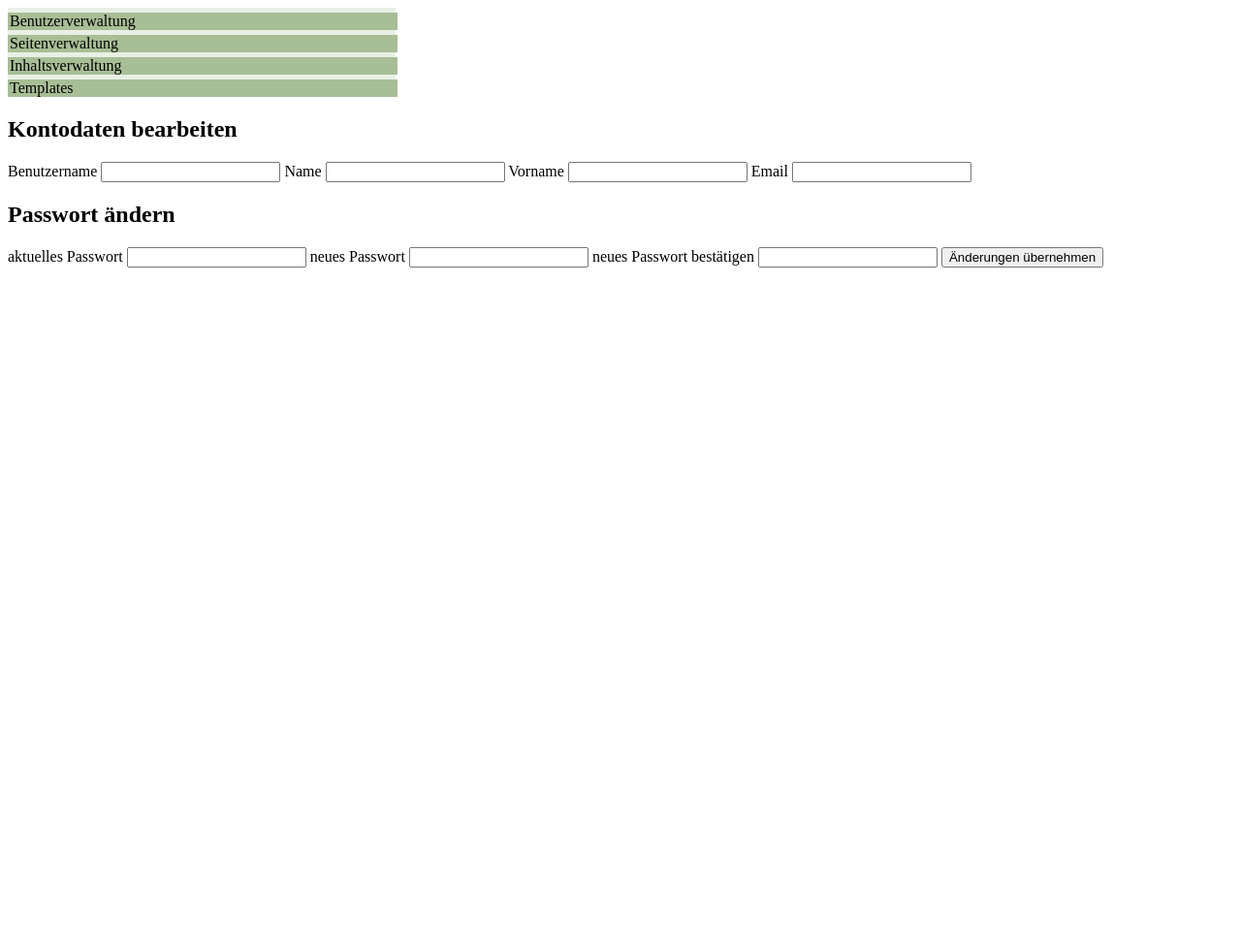
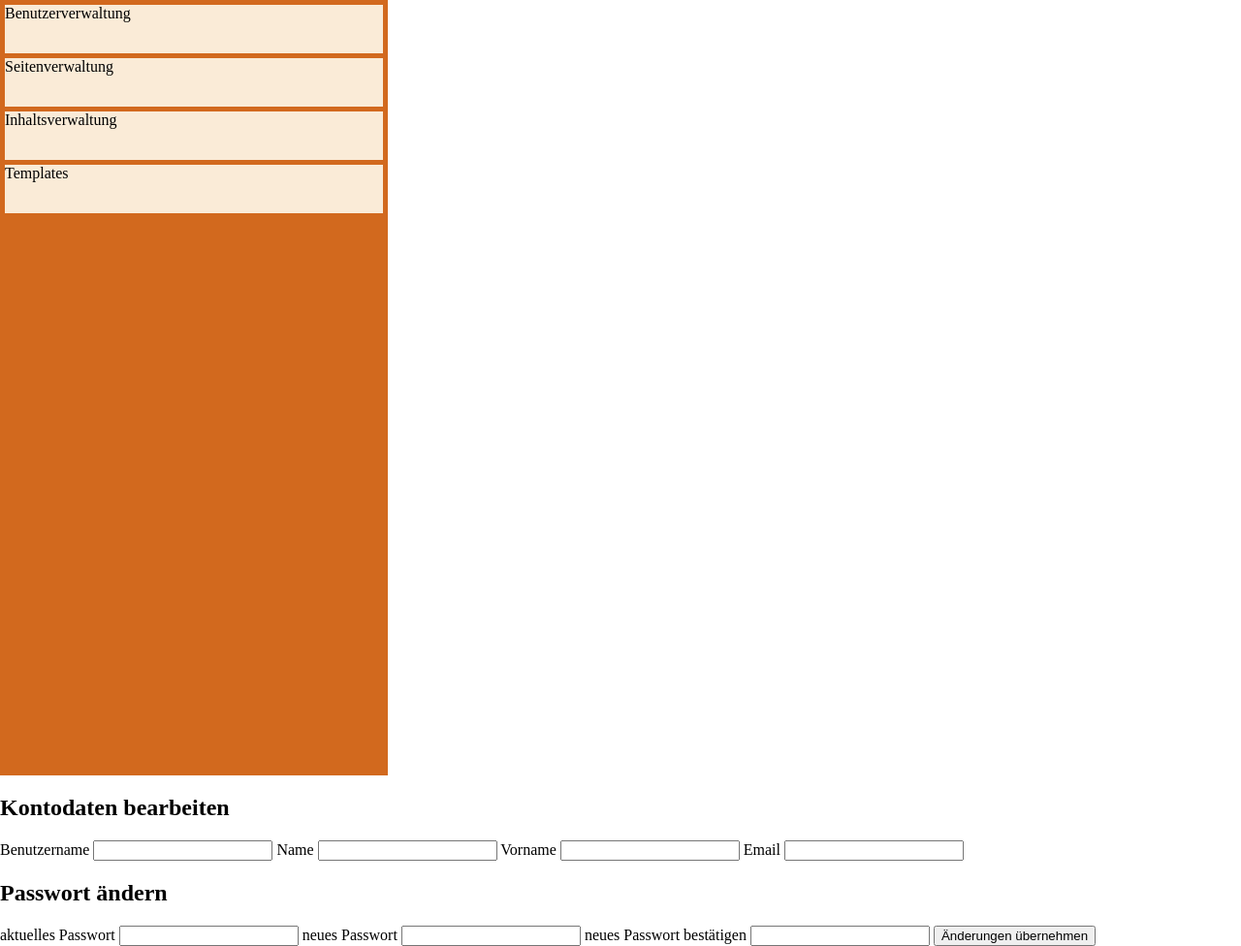
Before and after one commit to ladymagnetic/semanticcms, a PHP site: page /KontoBearbeiten.php in a window 1280 px wide. Shown: the whole page at 97% size. Before the commit the page ends 276 px from the top, so only its background shows below. Run offline with PHP 8.4, Linux system fonts and the light colour scheme.

Commit message:
#16 Menue im css verändert

```diff
--- a/Code/Backend/BackendCSS.css
+++ b/Code/Backend/BackendCSS.css
@@ -1,3 +1,8 @@
+body, html {
+    margin: 0px;
+    padding: 0px;
+}
+
 nav{
   float: left;
   display: inline;
@@ -5,6 +10,8 @@ nav{
   padding: 0;
   margin-right: 10px;
   width: 400px;
+  height: 100vh;
+  background-color: chocolate;
 }
 
 section#main{
@@ -24,17 +31,17 @@ section#main{
 
 #menue li
 {
-    border-top: 5px solid #E9EFE5;
+    margin: 5px;
 }
 
 #menue a
 {
     display: block;
-    background-color: #A8BE96;
-    color: #000;
+    background-color: antiquewhite;
+    color: black;
     text-decoration: none;
     width: 100%;
-    padding-left: 2px;
+    height: 50px;
 }
 
 #menue a:hover
```
